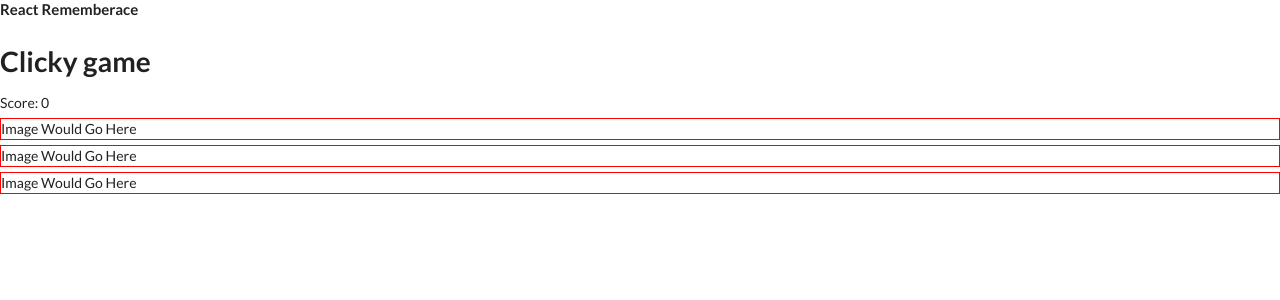
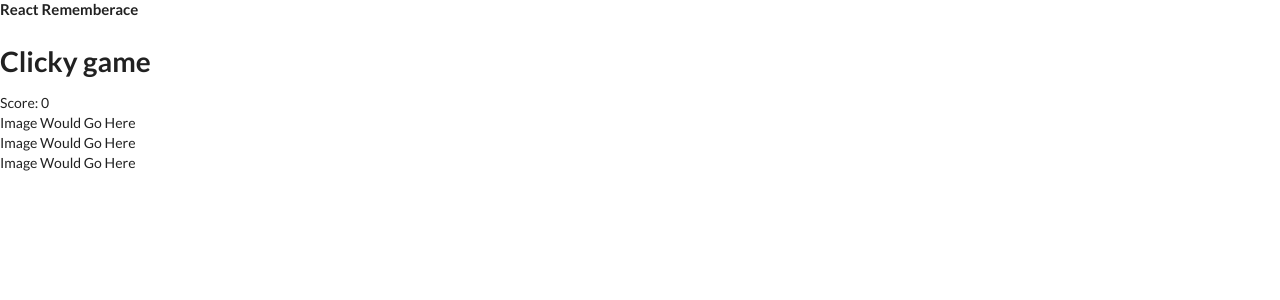
Before and after one commit to usafowose/Ancillary_Practice_and_Projects, a React (Create React App) app in the folder React-Apps/react_remembrance/: page / in a window 1280 px wide. Shown: the top 300 px of the page. Built offline with nearby package versions, Linux system fonts and the light colour scheme.

Commit message:
Removed extra JSX

```diff
--- a/React-Apps/react_remembrance/src/components/ImageList/index.js
+++ b/React-Apps/react_remembrance/src/components/ImageList/index.js
@@ -31,10 +31,16 @@ class Image extends React.Component {
 
   render() {
     return (
-      <div
-        style={{ border: '1px solid red', marginTop: 5 }}
-        onClick={this.handleClickEvent}>Image Would Go Here
+      <div onClick={this.handleClickEvent}>
+        Image Would Go Here
       </div>
+
+
+
+      // <div
+      //   style={{ border: '1px solid red', marginTop: 5 }}
+      //   onClick={this.handleClickEvent}>Image Would Go Here
+      // </div>
     )
   }
 }
```
